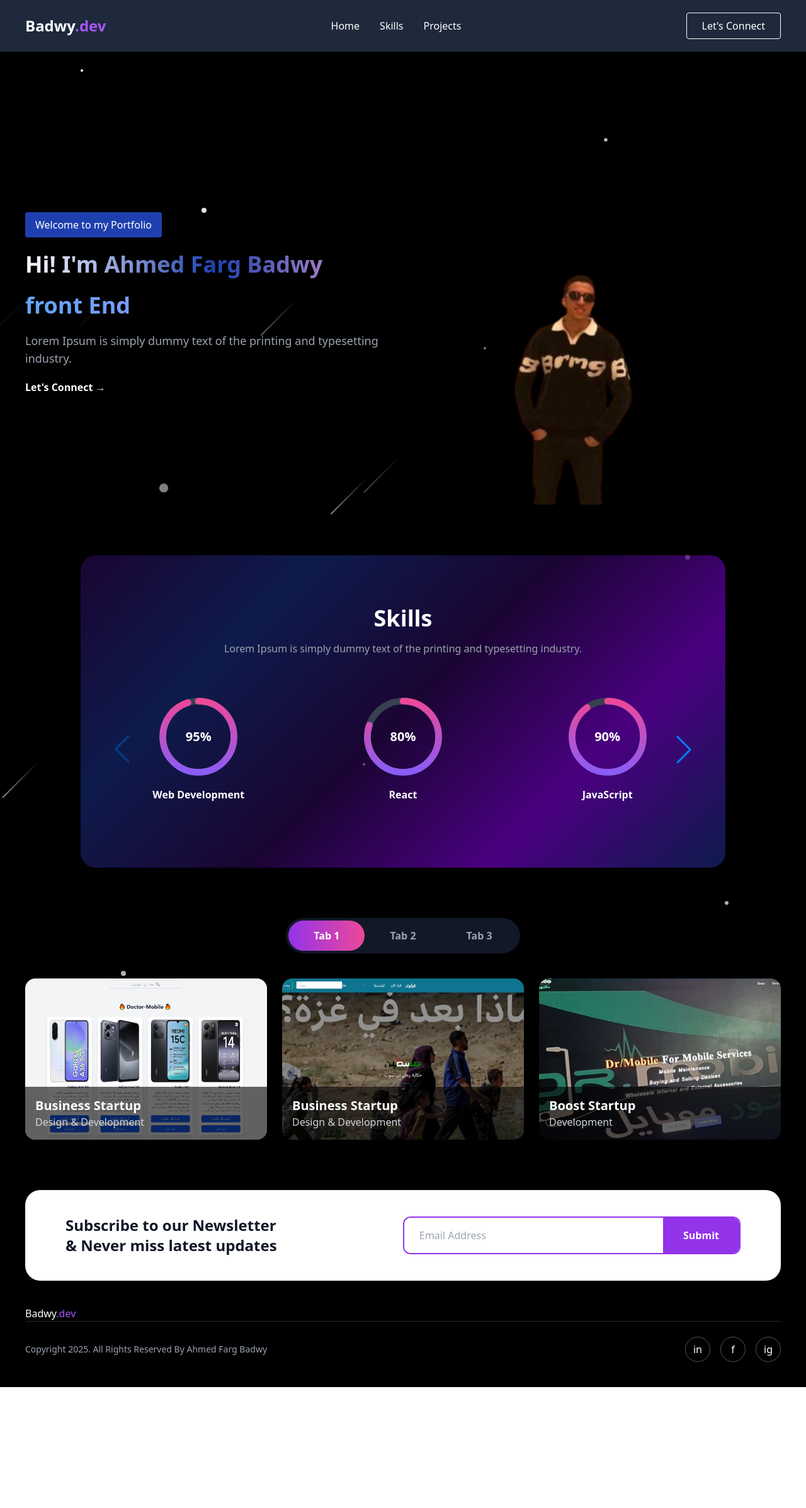
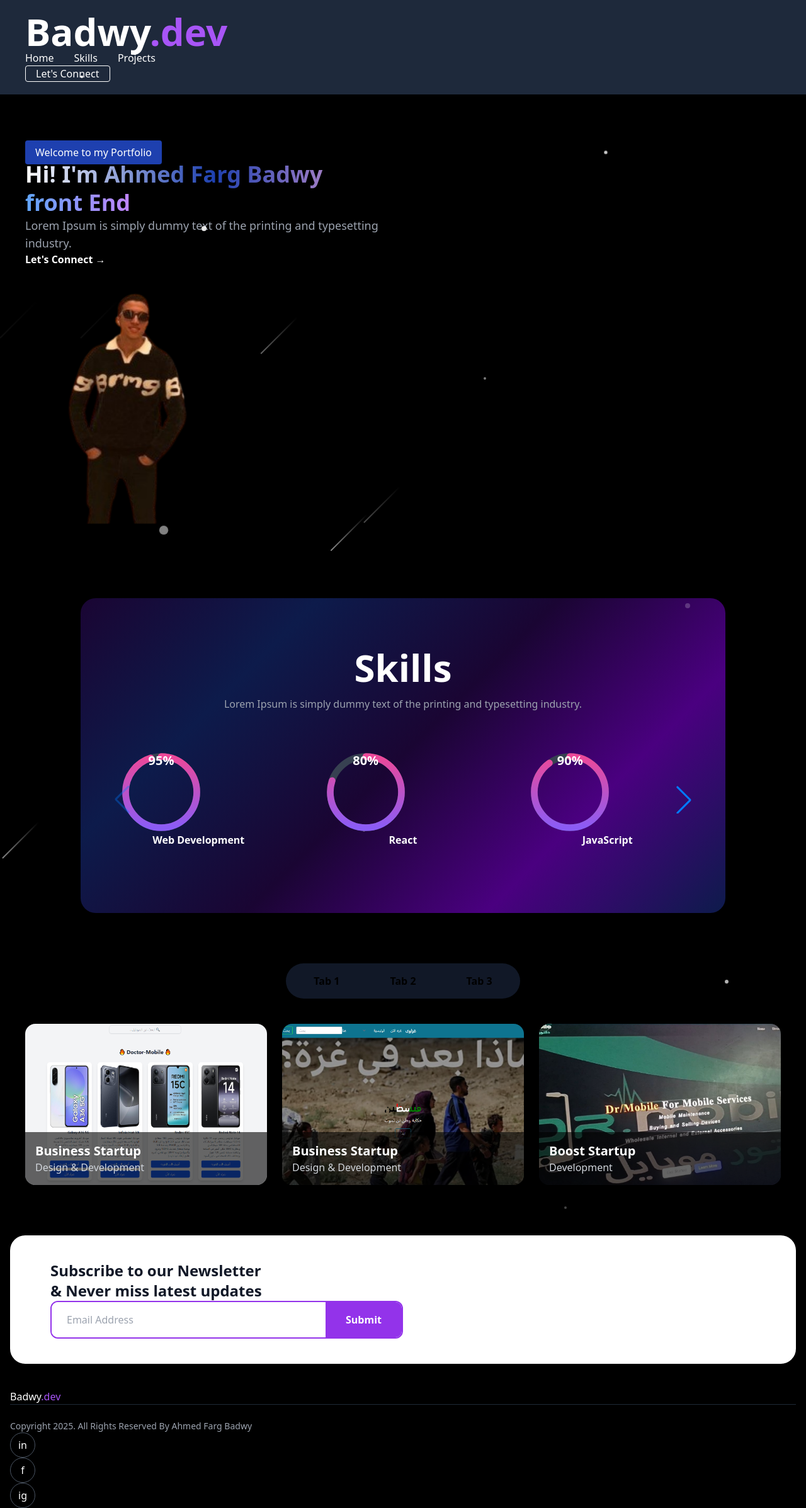
Before and after one commit to Ahmed-farag-1/my-protoflio, a React (Vite) app: page / in a window 1280 px wide. Shown: the whole page at 63% size. Before the commit the page ends 2203 px from the top, so only its background shows below. Built offline with nearby package versions, Linux system fonts and the light colour scheme.

Commit message:
Add files via upload

```diff
--- a/src/components/Data.jsx
+++ b/src/components/Data.jsx
@@ -20,10 +20,10 @@ useEffect(()=>{
   return (
 
 <section id='Home'>
-    <div className="flex justify-between min-h-screen px-10 py-20">
+    <div className="flex-col justify-between min-h-screen px-4 py-20 md:flex-row md:px-10">
 
 
-      <div className="flex flex-col justify-center w-1/2 gap-5">
+      <div className="flex-col justify-center w-full gap-5 md:flex-row md:w-1/2">
 
         <span className="px-4 py-2 text-white bg-blue-800 rounded w-fit">
           Welcome to my Portfolio
@@ -41,14 +41,14 @@ useEffect(()=>{
           Lorem Ipsum is simply dummy text of the printing and typesetting industry.
         </p>
 
-        <button className="flex items-center gap-2 font-bold text-white w-fit">
+        <button className="flex-col gap-2 font-bold text-white md:flex-rowitems-center w-fit">
           Let's Connect →
         </button>
 
       </div>
 
 
-      <div className="flex items-end justify-center w-1/2">
+      <div className="flex-col items-end justify-center w-full max-w-xs md:max-w-md md:flex-row md:w-1/2 ">
 
         <img src={MyPhoto} alt="profile"  className="w-96 float-img " />
       </div>
--- a/src/components/Footer.jsx
+++ b/src/components/Footer.jsx
@@ -1,9 +1,9 @@
 function Footer() {
   return (
-    <div className="px-10 pb-10 bg-black">
+    <div className="px-4 bg-black md:px-10pb-10">
 
       {/* Newsletter */}
-      <div className="flex items-center justify-between px-16 py-10 mb-10 bg-white rounded-3xl">
+      <div className="flex-col items-center justify-between px-4 py-10 mb-10 bg-white md:flex-row md:px-16 rounded-3xl">
         <h2 className="w-1/2 text-2xl font-bold text-gray-900">
           Subscribe to our Newsletter <br />
           & Never miss latest updates
@@ -19,11 +19,11 @@ function Footer() {
 
       {/* Footer Bottom */}<span className="text-white">Badwy</span>
   <span className="text-purple-500">.dev</span>
-      <div className="flex items-center justify-between pt-6 border-t border-gray-800">
+      <div className="flex-col items-center justify-between pt-6 border-t border-gray-800 md:flex-row">
    <p className="text-sm text-gray-400">
           Copyright 2025. All Rights Reserved By Ahmed Farg Badwy
         </p>
-        <div className="flex gap-4">
+        <div className="flex-col gap-4 md:flex-row">
           {['in', 'f', 'ig'].map((icon) => (
             <div key={icon}
               className="flex items-center justify-center w-10 h-10 text-white transition duration-300 border border-gray-600 rounded-full cursor-pointer hover:border-purple-500">
--- a/src/components/Navbar.jsx
+++ b/src/components/Navbar.jsx
@@ -2,8 +2,8 @@ import React from 'react'
 
 function Navbar() {
   return (
-    <nav className='flex items-center justify-between px-10 py-5 bg-slate-800'>
-<h1 className="text-2xl font-bold">
+    <nav className='flex-col items-center justify-between px-4 py-5 md:flex-row md:px-10 bg-slate-800'>
+<h1 className="text-3xl font-bold md:text-6xl">
   <span className="text-white">Badwy</span>
   <span className="text-purple-500">.dev</span>
 </h1>      <ul className="flex gap-8 text-white list">
@@ -11,7 +11,7 @@ function Navbar() {
        <a href="#skills"><li>Skills</li></a>
 <a href="#Projects"> <li>Projects</li></a>
       </ul>
-       <button className="px-6 py-2 text-white border border-white rounded btn1">
+       <button className="px-4 text-white border border-white rounded md:px-10py-2 btn1">
         Let's Connect
       </button>
     </nav>
--- a/src/components/Project.jsx
+++ b/src/components/Project.jsx
@@ -38,8 +38,7 @@ function Project() {
 
   return (
     <section id="Projects">
-      <div className="px-10 py-20" id="projects">
-
+     <div className="px-4 py-12 md:px-10 md:py-20" id="projects">
         {/* أزرار التابات */}
         <div className="flex justify-center mb-10">
           <div className="flex p-1 bg-gray-900 rounded-full">
@@ -47,8 +46,7 @@ function Project() {
               <button
                 key={tab}
                 onClick={() => setActiveTab(tab)}
-                className={`px-10 py-3 rounded-full font-bold transition duration-300 ${
-                  activeTab === tab
+className={`px-4 py-2 text-sm md:px-10 md:py-3 md:text-base rounded-full font-bold ...                  activeTab === tab
                     ? 'bg-gradient-to-r from-purple-600 to-pink-500 text-white'
                     : 'text-gray-400'
                 }`}
@@ -61,8 +59,7 @@ function Project() {
 
         {/* Tab 1 */}
         {activeTab === 'tab1' && (
-          <div className="grid grid-cols-3 gap-6">
-            {projects.tab1.map((project, index) => (
+<div className="grid grid-cols-1 gap-6 sm:grid-cols-2 lg:grid-cols-3">            {projects.tab1.map((project, index) => (
               <ProjectCard key={`tab1-${index}`} project={project} />
             ))}
           </div>
@@ -70,28 +67,25 @@ function Project() {
 
         {/* Tab 2 */}
         {activeTab === 'tab2' && (
-          <div
-            className="flex items-center gap-10 p-10 rounded-3xl"
+
+<div className="flex flex-col items-center gap-6 p-6 md:flex-row md:gap-10 md:p-10 rounded-3xl" >
             style={{ background: 'linear-gradient(135deg, #7c3aed, #9333ea, #6d28d9)' }}
-          >
-            <div className="w-1/2">
+
+<div className="w-full md:w-1/2">
               <img src={`${BASE}img3.png`} alt="contact" className="w-full" />
             </div>
+{/* ********************************************************************* */}
+<div className="flex flex-col gap-4 sm:flex-row">
 
-            <div className="flex flex-col w-1/2 gap-4">
-              <h2 className="text-4xl font-bold text-white">Get In Touch</h2>
-
-              <div className="flex gap-4">
-                <input type="text" placeholder="First Name" className={`w-1/2 ${inputClass}`} />
+<div className="flex flex-col w-full gap-4 md:w-1/2">                <input type="text" placeholder="First Name" className={`w-1/2 ${inputClass}`} />
                 <input type="text" placeholder="Last Name" className={`w-1/2 ${inputClass}`} />
               </div>
 
-              <div className="flex gap-4">
-                <input type="email" placeholder="Email Address" className={`w-1/2 ${inputClass}`} />
-                <input type="text" placeholder="Phone Number" className={`w-1/2 ${inputClass}`} />
+<div className="flex flex-col w-full gap-4 md:w-1/2">                <input type="email" placeholder="Email Address" className={`w-1/2 ${inputClass}`} />
+                <input type="text" placeholder="Phone Number" className={`w-full sm:w-1/2 ${inputClass}`} />
               </div>
 
-              <textarea placeholder="Message" rows={5} className={`resize-none ${inputClass}`} />
+              <textarea placeholder="Message" rows={5}  className={`w-full sm:w-1/2 ${inputClass}`} />
 
               <button className="py-3 font-bold text-purple-700 transition duration-300 bg-white rounded-xl hover:bg-gray-100">
                 Send
@@ -102,8 +96,7 @@ function Project() {
 
         {/* Tab 3 */}
         {activeTab === 'tab3' && (
-          <div className="grid grid-cols-3 gap-6">
-            {projects.tab3.map((project, index) => (
+<div className="grid grid-cols-1 gap-6 sm:grid-cols-2 lg:grid-cols-3">            {projects.tab3.map((project, index) => (
               <ProjectCard key={`tab3-${index}`} project={project} />
             ))}
           </div>
--- a/src/components/Skills.jsx
+++ b/src/components/Skills.jsx
@@ -14,10 +14,10 @@ const skills = [
 function Skills() {
   return (
     <section id='skills'>
-<div className="px-10 py-20 text-center w-[80%] m-auto rounded-3xl"
+<div className="px-4 md:px-10 py-20 text-center w-[80%] m-auto rounded-3xl"
   style={{background: 'linear-gradient(135deg, #1a0533, #0d1b4b, #1a0533, #4a0080, #0d1b4b)'}}
   id="skills">
-          <h2 className="mb-4 text-4xl font-bold text-white">Skills</h2>
+          <h2 className="mb-4 text-3xl font-bold text-white md:text-6xl">Skills</h2>
       <p className="mb-10 text-gray-400">Lorem Ipsum is simply dummy text of the printing and typesetting industry.</p>
 
       <Swiper
@@ -28,7 +28,7 @@ function Skills() {
       >
         {skills.map((skill) => (
           <SwiperSlide key={skill.name}>
-            <div className="flex flex-col items-center gap-4 p-6">
+            <div className="flex-col items-center gap-4 p-6 md:flex-row">
 
               {/* الدايرة */}
               <div className="relative w-32 h-32">
@@ -46,7 +46,7 @@ function Skills() {
                     </linearGradient>
                   </defs>
                 </svg>
-                <span className="absolute inset-0 flex items-center justify-center text-xl font-bold text-white">
+                <span className="absolute inset-0 flex-col items-center justify-center text-xl font-bold text-white md:flex-row">
                   {skill.level}%
                 </span>
               </div>
```
